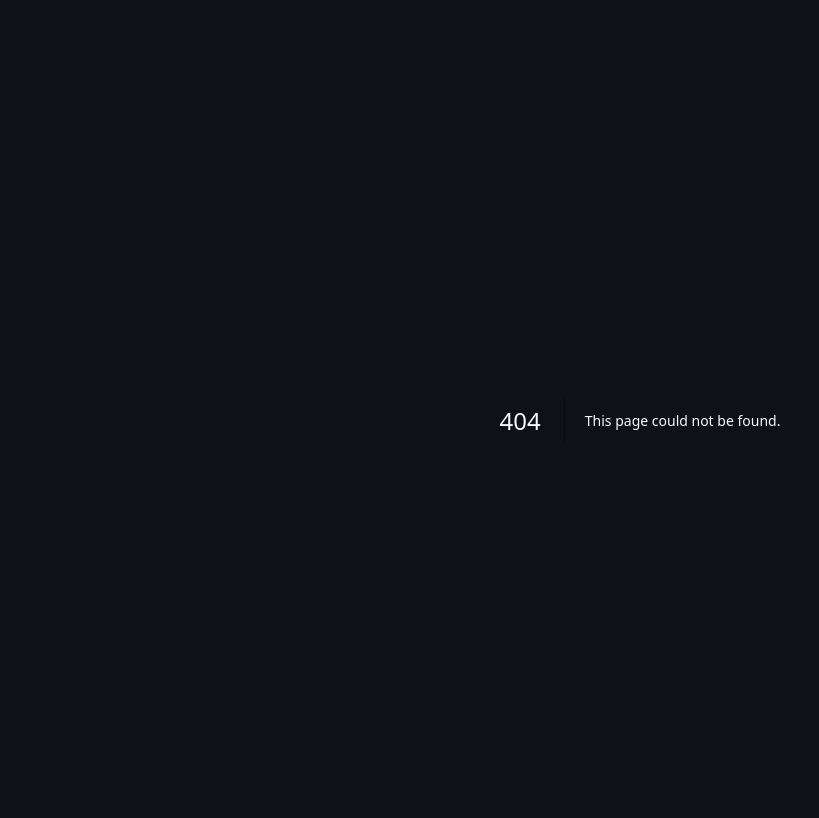
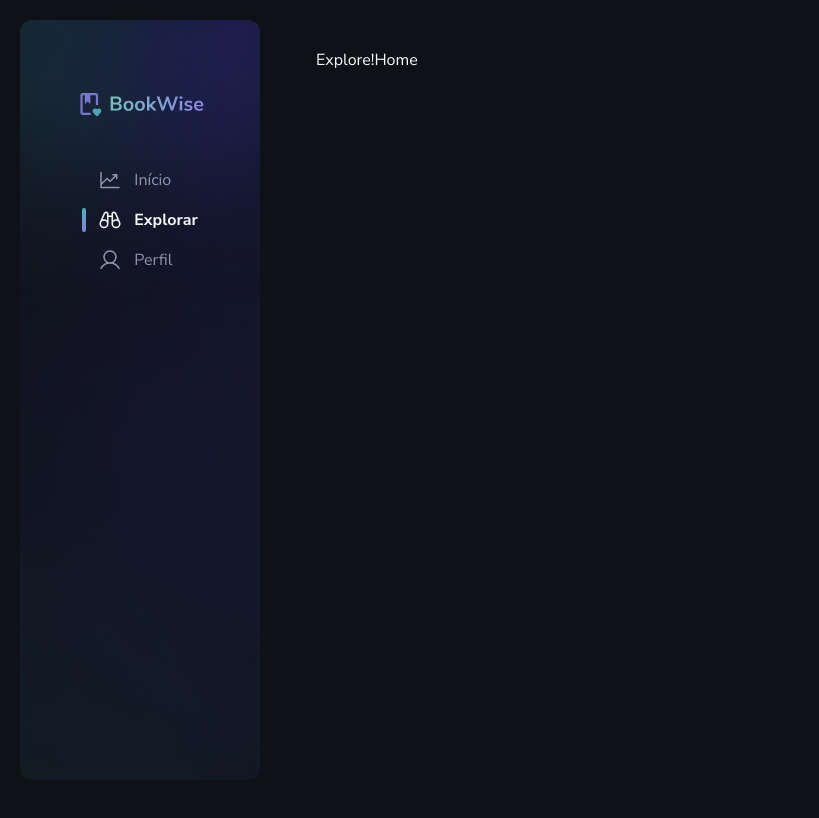
Before and after one commit to xbozo/bookwise, a Next.js app: page /explore in a window 1280 px wide. Before the commit this address had no page. Shown: the whole page, without its empty margins (0-819 px from the left). Built offline with nearby package versions, Linux system fonts and the light colour scheme.

Commit message:
feat: create header

```diff
--- /dev/null
+++ b/src/app/(default-layout)/explore/page.tsx
@@ -0,0 +1,10 @@
+import Link from "next/link";
+
+export default function Explore() {
+  return (
+    <h1>
+      Explore!
+      <Link href="/home">Home</Link>
+    </h1>
+  );
+}
--- /dev/null
+++ b/src/app/(default-layout)/header-nav.tsx
@@ -0,0 +1,83 @@
+"use client";
+
+import { Binoculars, ChartLineUp, User } from "@phosphor-icons/react";
+import Link from "next/link";
+import { usePathname } from "next/navigation";
+import { useEffect, useState } from "react";
+
+// color='#F8F9FC'
+// color='#8D95AF'
+const _navItems = [
+  {
+    name: "Início",
+    icon: <ChartLineUp size={24} />,
+    href: "/home",
+  },
+  {
+    name: "Explorar",
+    icon: <Binoculars size={24} />,
+    href: "/explore",
+  },
+  {
+    name: "Perfil",
+    icon: <User size={24} />,
+    href: "/profile",
+  },
+];
+
+export function HeaderNav() {
+  const [navItems, setNavItems] = useState(_navItems);
+
+  const pathname = usePathname();
+
+  useEffect(() => {
+    const isLogged = true;
+
+    if (!isLogged) {
+      const noAuthNavItems = _navItems.filter((item) => item.name !== "Perfil");
+      setNavItems(noAuthNavItems);
+    }
+  }, []);
+
+  return (
+    <nav>
+      <ul className="space-y-4">
+        {navItems.map((item, index) => {
+          return (
+            <>
+              {item.href === pathname ? (
+                <li key={index}>
+                  <Link
+                    href={item.href}
+                    className="flex items-center gap-3 text-start text-ds-gray-100"
+                  >
+                    <div className="bg-gradient-to-t from-ds-purple-100 to-ds-green-100 h-6 w-1 rounded-lg" />
+
+                    {item.icon}
+
+                    <span className="font-bold leading-4">{item.name}</span>
+                  </Link>
+                </li>
+              ) : (
+                <li key={index}>
+                  <Link
+                    href={item.href}
+                    className="flex items-center gap-3 text-start text-ds-gray-400"
+                  >
+                    <div className="bg-gradient-to-t opacity-0 from-ds-purple-100 to-ds-green-100 h-6 w-1 rounded-lg" />
+
+                    {item.icon}
+
+                    <span className="leading-4">{item.name}</span>
+                  </Link>
+                </li>
+              )}
+            </>
+          );
+        })}
+      </ul>
+
+      <button className="flex items-center gap-3 text-start text-ds-gray-400"></button>
+    </nav>
+  );
+}
--- /dev/null
+++ b/src/app/(default-layout)/layout.tsx
@@ -0,0 +1,16 @@
+import { ReactNode } from "react";
+import { HeaderNav } from "./header-nav";
+
+export default function DefaultLayout({ children }: { children: ReactNode }) {
+  return (
+    <div className="flex gap-14">
+      <header className="rounded-xl w-60 min-h-[calc(100vh-40px)] bg-side-header-bg bg-cover bg-no-repeat flex flex-col items-center p-5">
+        <img src="/logo.svg" alt="" className="h-32 w-32" />
+
+        <HeaderNav />
+      </header>
+
+      <div className="mt-7">{children}</div>
+    </div>
+  );
+}
--- a/src/app/layout.tsx
+++ b/src/app/layout.tsx
@@ -5,7 +5,10 @@ import "./globals.css";
 const nunitoSans = Nunito_Sans({ subsets: ["latin"] });
 
 export const metadata: Metadata = {
-  title: "Bookwise",
+  title: {
+    template: "%s | Bookwise",
+    default: "Bookwise",
+  },
 };
 
 export default function RootLayout({
@@ -16,7 +19,7 @@ export default function RootLayout({
   return (
     <html lang="pt">
       <body
-        className={`${nunitoSans.className} bg-ds-gray-800 text-ds-gray-100 p-5 h-screen`}
+        className={`${nunitoSans.className} bg-ds-gray-800 text-ds-gray-100 p-5 min-h-screen antialiased`}
       >
         {children}
       </body>
--- a/src/app/sign-in/page.tsx
+++ b/src/app/sign-in/page.tsx
@@ -1,10 +1,16 @@
+import { Metadata } from "next";
+
+export const metadata: Metadata = {
+  title: "Login",
+};
+
 export default function SignIn() {
   return (
-    <div className="flex h-full">
-      <section className="w-1/3 rounded-xl bg-gradient-to-tr from-ds-green-200 to-ds-purple-200 h-full relative flex items-center justify-center">
+    <div className="flex h-[calc(100vh-40px)]">
+      <section className="w-1/3 rounded-xl bg-gradient-to-tr from-ds-green-200 to-ds-purple-200  relative flex items-center justify-center">
         <img alt="" src="/logo.svg" />
 
-        <div className="rounded-xl bg-sign-in-bg opacity-15 absolute h-full w-full bg-cover bg-no-repeat" />
+        <div className="rounded-xl bg-sign-in-bg opacity-15 absolute size-full bg-cover bg-no-repeat" />
       </section>
 
       <section className="w-2/3 flex flex-col items-center justify-center">
--- a/tailwind.config.ts
+++ b/tailwind.config.ts
@@ -10,6 +10,7 @@ const config: Config = {
     extend: {
       backgroundImage: {
         "sign-in-bg": "url('/images/sign-in-bg.png')",
+        "side-header-bg": "url('/images/side-header-bg.png')",
       },
       maxWidth: {
         "8xl": "1440px",
```
Also changed, not shown: public/images/side-header-bg.png (added), src/app/(default-layout)/home/page.tsx (renamed from src/app/page.tsx).
